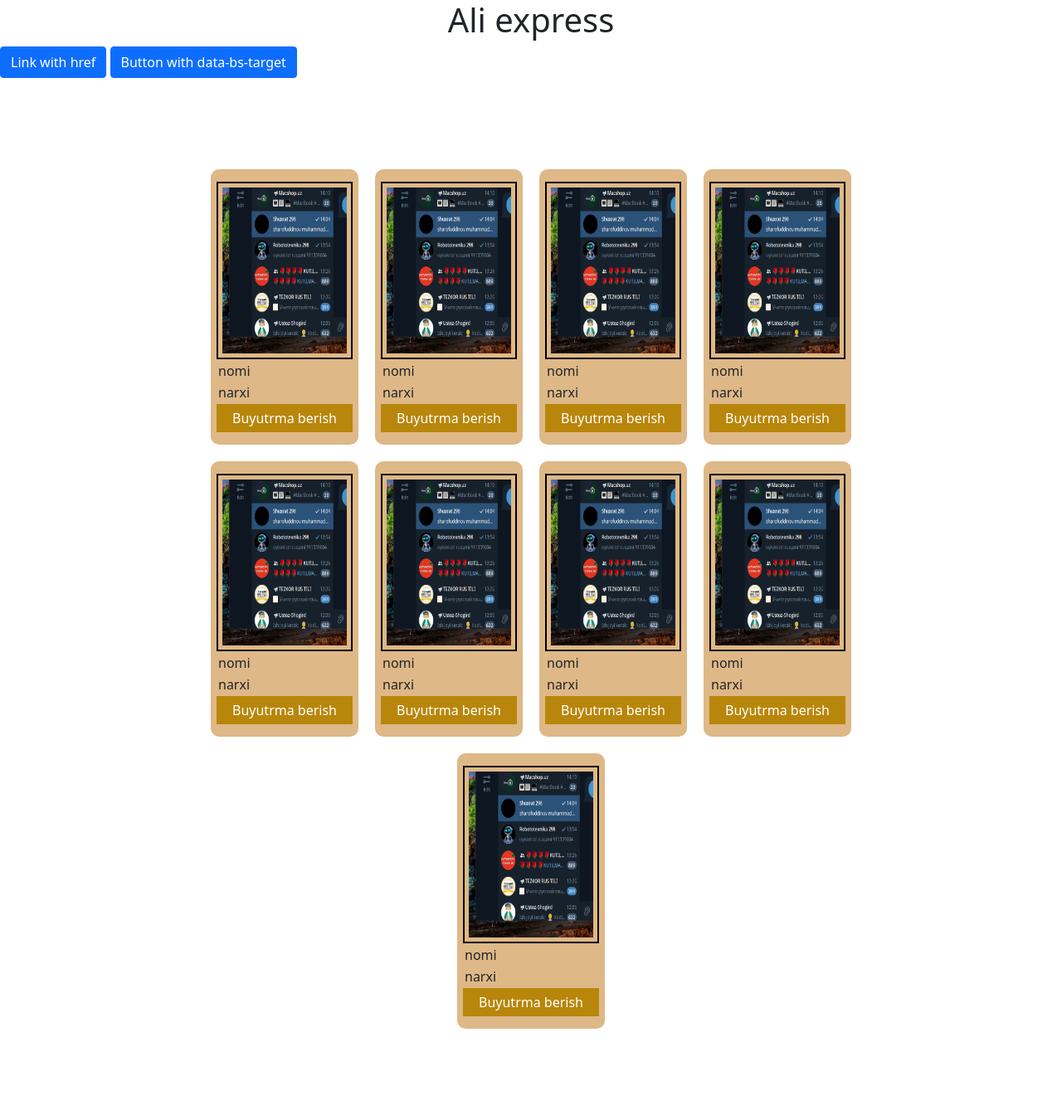
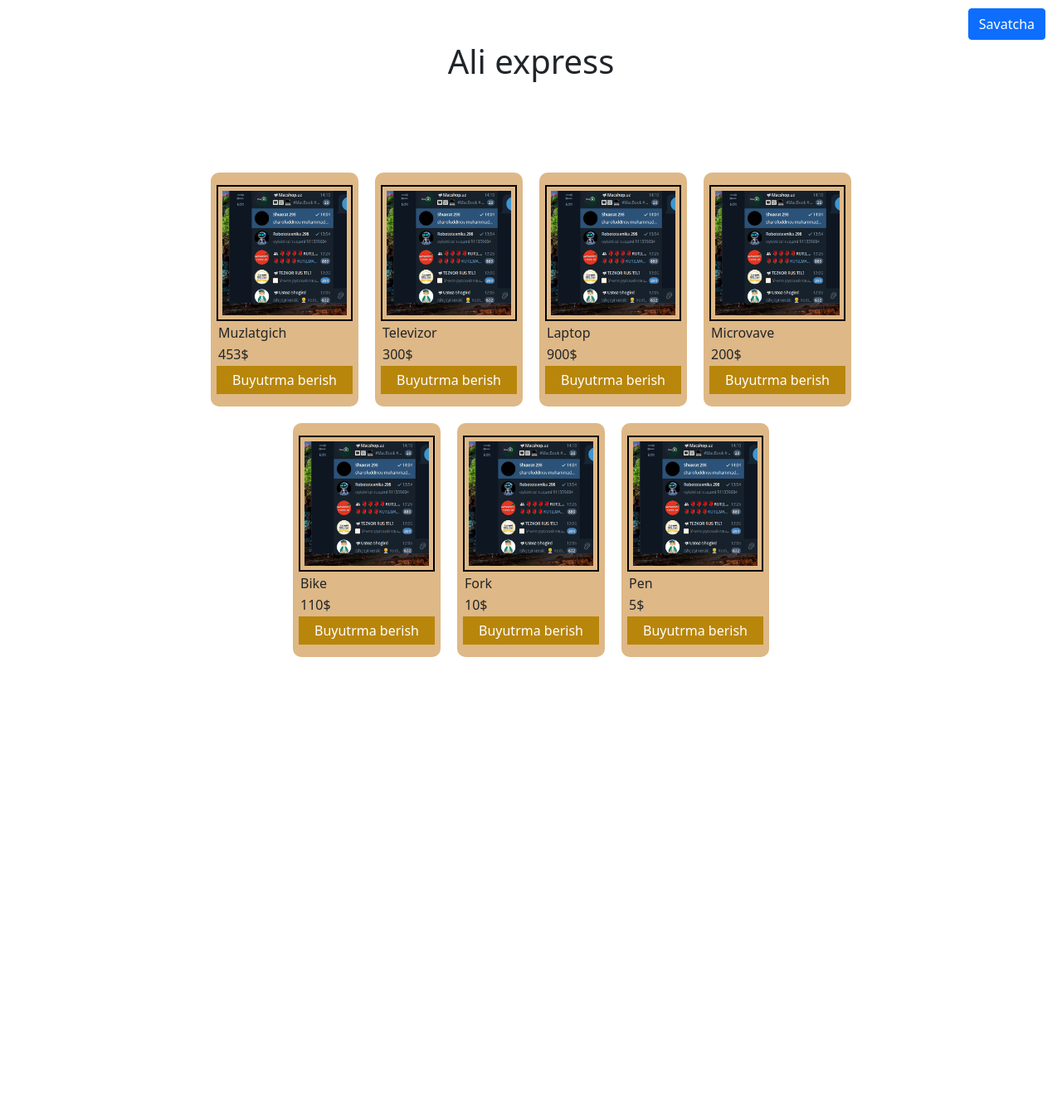
Before and after one commit to Tolkinxon/e-commerce, a Node server app: page / in a window 1280 px wide. Shown: the whole page at 83% size. After the commit the page ends 792 px from the top, so only its background shows below. Run offline with Node 20, Linux system fonts and the light colour scheme; the visitor is signed in with stand-in values (Sample User, id 1); some libraries are stand-ins or nearby versions.

Commit message:
finish showing all goods

```diff
--- /dev/null
+++ b/db/products.json
@@ -0,0 +1,44 @@
+[
+    {
+        "id": 1,
+        "name": "Muzlatgich",
+        "price": 453,
+        "img_url": "/assets/images/image.png"
+    },
+    {
+        "id": 2,
+        "name": "Televizor",
+        "price": 300,
+        "img_url": "/assets/images/image.png"
+    },
+    {
+        "id": 3,
+        "name": "Laptop",
+        "price": 900,
+        "img_url": "/assets/images/image.png"
+    },
+    {
+        "id": 4,
+        "name": "Microvave",
+        "price": 200,
+        "img_url": "/assets/images/image.png"
+    },
+    {
+        "id": 5,
+        "name": "Bike",
+        "price": 110,
+        "img_url": "/assets/images/image.png"
+    },
+    {
+        "id": 6,
+        "name": "Fork",
+        "price": 10,
+        "img_url": "/assets/images/image.png"
+    },
+    {
+        "id": 7,
+        "name": "Pen",
+        "price": 5,
+        "img_url": "/assets/images/image.png"
+    }
+]
--- a/public/css/index.css
+++ b/public/css/index.css
@@ -1,4 +1,5 @@
 h1 {
+    margin-top: 50px;
     text-align: center;
 }
 
@@ -39,3 +40,24 @@ button{
     color: white;
     cursor: pointer;
 }
+
+.savatcha {
+    position: absolute;
+    top: 10px;
+    right: 20px;
+}
+
+.ordered__list {
+    margin-top: 40px;
+    display: flex;
+    flex-direction: column;
+    justify-content: start;
+    list-style-type: none;
+    gap: 5px;
+}
+
+.ordered__item, .ordered__item div {
+    display: flex;
+    align-items: center;
+    justify-content: space-between;
+}
--- a/src/controllers/views.controller.js
+++ b/src/controllers/views.controller.js
@@ -4,7 +4,8 @@ module.exports = {
     MAIN: async (req, res)=>{
         try{
             if(!req.cookies.token) return res.redirect('login');
-            return res.render('index');
+            const products = await req.readFile('products');
+            return res.render('index', {products});
         }
         catch(error){
             globalError(error, res);
--- a/src/views/index.hbs
+++ b/src/views/index.hbs
@@ -11,110 +11,85 @@
 <body>
     <h1>Ali express</h1>
 
-    <a class="btn btn-primary" data-bs-toggle="offcanvas" href="#offcanvasExample" role="button" aria-controls="offcanvasExample">
-  Link with href
-</a>
-<button class="btn btn-primary" type="button" data-bs-toggle="offcanvas" data-bs-target="#offcanvasExample" aria-controls="offcanvasExample">
-  Button with data-bs-target
+
+<button class="btn btn-primary savatcha" type="button" data-bs-toggle="offcanvas" data-bs-target="#offcanvasExample" aria-controls="offcanvasExample">
+  Savatcha
 </button>
 
-<div class="offcanvas offcanvas-start" tabindex="-1" id="offcanvasExample" aria-labelledby="offcanvasExampleLabel">
+<div class="offcanvas offcanvas-end" tabindex="-1" id="offcanvasExample" aria-labelledby="offcanvasExampleLabel">
   <div class="offcanvas-header">
-    <h5 class="offcanvas-title" id="offcanvasExampleLabel">Offcanvas</h5>
+    <h5 class="offcanvas-title" id="offcanvasExampleLabel">Ordered goods</h5>
     <button type="button" class="btn-close text-reset" data-bs-dismiss="offcanvas" aria-label="Close"></button>
   </div>
   <div class="offcanvas-body">
-    <div>
-      Some text as placeholder. In real life you can have the elements you have chosen. Like, text, images, lists, etc.
-    </div>
-    <div class="dropdown mt-3">
-      <button class="btn btn-secondary dropdown-toggle" type="button" id="dropdownMenuButton" data-bs-toggle="dropdown">
-        Dropdown button
-      </button>
-      <ul class="dropdown-menu" aria-labelledby="dropdownMenuButton">
-        <li><a class="dropdown-item" href="#">Action</a></li>
-        <li><a class="dropdown-item" href="#">Another action</a></li>
-        <li><a class="dropdown-item" href="#">Something else here</a></li>
-      </ul>
-    </div>
+    <h2>umumiy summa</h2>
+    <ul class="ordered__list">
+        <li class="ordered__item">
+            <p class="ordered__name">nomi</p>
+            <div>
+                <p>miqdori</p>
+                <p>narxi</p>
+            </div>
+            <button class="order-delete">delete</button>
+        </li>
+                <li class="ordered__item">
+            <p class="ordered__name">nomi</p>
+            <div>
+                <p>miqdori</p>
+                <p>narxi</p>
+            </div>
+            <button class="order-delete">delete</button>
+        </li>
+                <li class="ordered__item">
+            <p class="ordered__name">nomi</p>
+            <div>
+                <p>miqdori</p>
+                <p>narxi</p>
+            </div>
+            <button class="order-delete">delete</button>
+        </li>
+                <li class="ordered__item">
+            <p class="ordered__name">nomi</p>
+            <div>
+                <p>miqdori</p>
+                <p>narxi</p>
+            </div>
+            <button class="order-delete">delete</button>
+        </li>
+                <li class="ordered__item">
+            <p class="ordered__name">nomi</p>
+            <div>
+                <p>miqdori</p>
+                <p>narxi</p>
+            </div>
+            <button class="order-delete">delete</button>
+        </li>
+                <li class="ordered__item">
+            <p class="ordered__name">nomi</p>
+            <div>
+                <p>miqdori</p>
+                <p>narxi</p>
+            </div>
+            <button class="order-delete">delete</button>
+        </li>
+    </ul>
   </div>
 </div>
 
 
     <ul class="goods__list">
+        {{#each products}}
         <li class="goods__item">
-            <div class="img-wrapper"><img src="/assets/images/image.png" width="150" height="200" alt="rasm"></div>
+            <div class="img-wrapper">
+                <img width="150" height="150"  src="{{this.img_url}}" alt="rasm">
+            </div>
             <div>
-                <p class="goods-name">nomi</p>
-                <p class="goods-price">narxi</p>
+                <p class="goods-name">{{this.name}}</p>
+                <p class="goods-price">{{this.price}}$</p>
             </div>
             <button>Buyutrma berish</button>
         </li>
-                <li class="goods__item">
-            <div class="img-wrapper"><img src="/assets/images/image.png" width="150" height="200" alt="rasm"></div>
-            <div>
-                <p class="goods-name">nomi</p>
-                <p class="goods-price">narxi</p>
-            </div>
-            <button>Buyutrma berish</button>
-        </li>
-                <li class="goods__item">
-            <div class="img-wrapper"><img src="/assets/images/image.png" width="150" height="200" alt="rasm"></div>
-            <div>
-                <p class="goods-name">nomi</p>
-                <p class="goods-price">narxi</p>
-            </div>
-            <button>Buyutrma berish</button>
-        </li>
-                <li class="goods__item">
-            <div class="img-wrapper"><img src="/assets/images/image.png" width="150" height="200" alt="rasm"></div>
-            <div>
-                <p class="goods-name">nomi</p>
-                <p class="goods-price">narxi</p>
-            </div>
-            <button>Buyutrma berish</button>
-        </li>
-                <li class="goods__item">
-            <div class="img-wrapper"><img src="/assets/images/image.png" width="150" height="200" alt="rasm"></div>
-            <div>
-                <p class="goods-name">nomi</p>
-                <p class="goods-price">narxi</p>
-            </div>
-            <button>Buyutrma berish</button>
-        </li>
-
-                <li class="goods__item">
-            <div class="img-wrapper"><img src="/assets/images/image.png" width="150" height="200" alt="rasm"></div>
-            <div>
-                <p class="goods-name">nomi</p>
-                <p class="goods-price">narxi</p>
-            </div>
-            <button>Buyutrma berish</button>
-        </li>
-                <li class="goods__item">
-            <div class="img-wrapper"><img src="/assets/images/image.png" width="150" height="200" alt="rasm"></div>
-            <div>
-                <p class="goods-name">nomi</p>
-                <p class="goods-price">narxi</p>
-            </div>
-            <button>Buyutrma berish</button>
-        </li>
-                <li class="goods__item">
-            <div class="img-wrapper"><img src="/assets/images/image.png" width="150" height="200" alt="rasm"></div>
-            <div>
-                <p class="goods-name">nomi</p>
-                <p class="goods-price">narxi</p>
-            </div>
-            <button>Buyutrma berish</button>
-        </li>
-                <li class="goods__item">
-            <div class="img-wrapper"><img src="/assets/images/image.png" width="150" height="200" alt="rasm"></div>
-            <div>
-                <p class="goods-name">nomi</p>
-                <p class="goods-price">narxi</p>
-            </div>
-            <button>Buyutrma berish</button>
-        </li>
+        {{/each}}
     </ul>
     <script src="/js/bootstrap.bundle.min.js"></script>
 </body>
```
